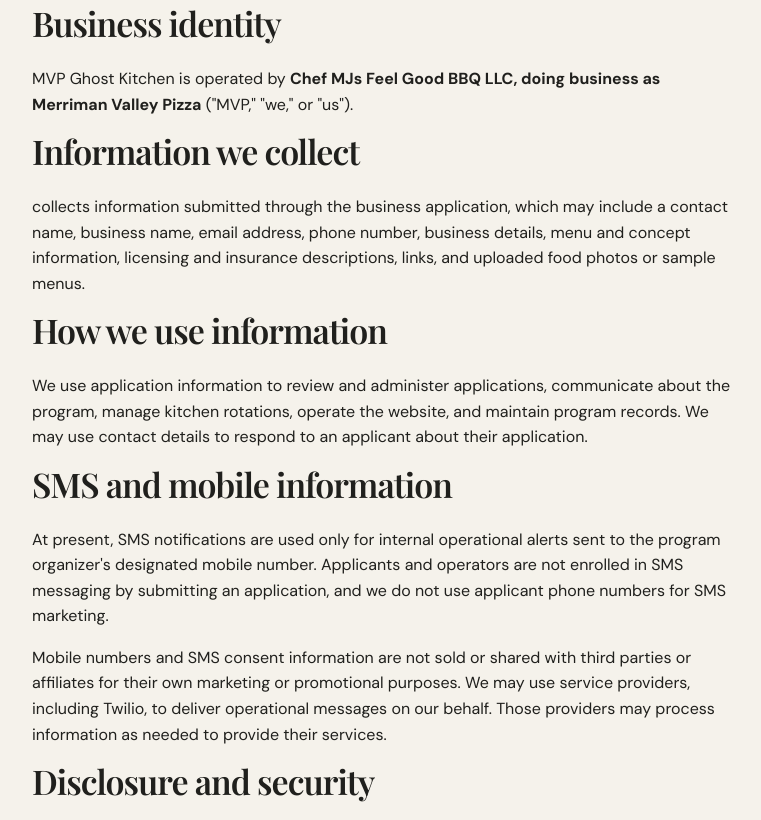
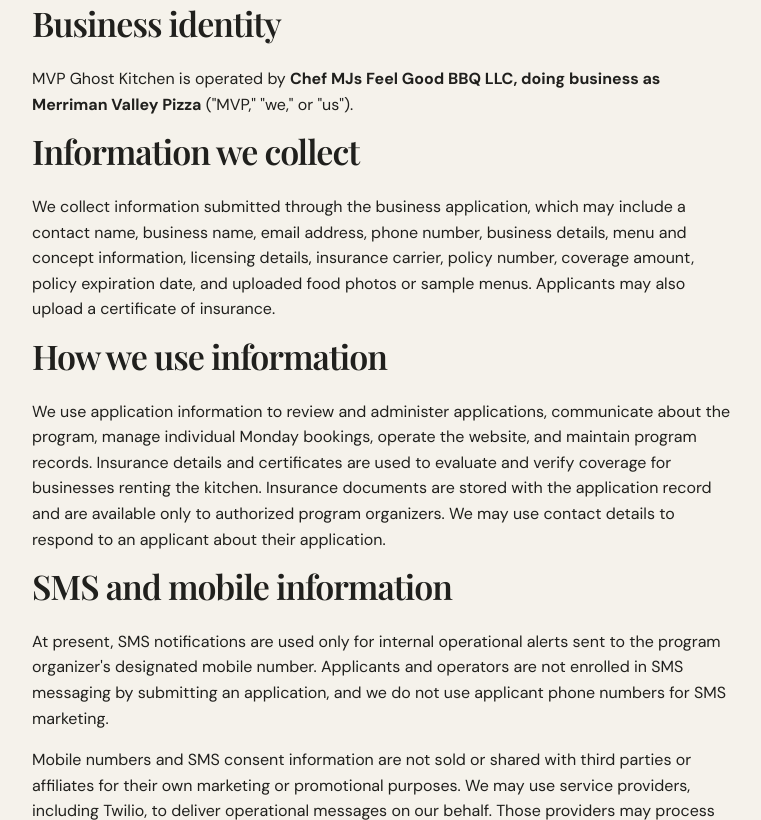
Before and after one commit to jarzenskimichael/Ghost-Kitchen, a Flask app: page /privacy in a window 1280 px wide. Shown: the part 510-1330 px from the top of the page, without its empty margins (96-857 px from the left). Run offline with Flask 3, Linux system fonts and the light colour scheme.

Commit message:
Update privacy policy to disclose insurance information and certificate collection

```diff
--- a/mvp-ghost-kitchen/app/templates/privacy.html
+++ b/mvp-ghost-kitchen/app/templates/privacy.html
@@ -2,8 +2,8 @@
 <section class="page-hero compact"><p class="eyebrow">MVP GHOST KITCHEN</p><h1>Privacy <em>Policy.</em></h1><p>Last updated: November 14, 2026</p><p class="legal-entity"><strong>Chef MJs Feel Good BBQ LLC, doing business as Merriman Valley Pizza</strong></p>
 </section>
 <section class="section"><div class="form-intro">
-<h2>Business identity</h2><p>MVP Ghost Kitchen is operated by <strong>Chef MJs Feel Good BBQ LLC, doing business as Merriman Valley Pizza</strong> ("MVP," "we," or "us").</p><h2>Information we collect</h2><p> collects information submitted through the business application, which may include a contact name, business name, email address, phone number, business details, menu and concept information, licensing and insurance descriptions, links, and uploaded food photos or sample menus.</p>
-<h2>How we use information</h2><p>We use application information to review and administer applications, communicate about the program, manage kitchen rotations, operate the website, and maintain program records. We may use contact details to respond to an applicant about their application.</p>
+<h2>Business identity</h2><p>MVP Ghost Kitchen is operated by <strong>Chef MJs Feel Good BBQ LLC, doing business as Merriman Valley Pizza</strong> ("MVP," "we," or "us").</p><h2>Information we collect</h2><p>We collect information submitted through the business application, which may include a contact name, business name, email address, phone number, business details, menu and concept information, licensing details, insurance carrier, policy number, coverage amount, policy expiration date, and uploaded food photos or sample menus. Applicants may also upload a certificate of insurance.</p>
+<h2>How we use information</h2><p>We use application information to review and administer applications, communicate about the program, manage individual Monday bookings, operate the website, and maintain program records. Insurance details and certificates are used to evaluate and verify coverage for businesses renting the kitchen. Insurance documents are stored with the application record and are available only to authorized program organizers. We may use contact details to respond to an applicant about their application.</p>
 <h2>SMS and mobile information</h2><p>At present, SMS notifications are used only for internal operational alerts sent to the program organizer's designated mobile number. Applicants and operators are not enrolled in SMS messaging by submitting an application, and we do not use applicant phone numbers for SMS marketing.</p><p>Mobile numbers and SMS consent information are not sold or shared with third parties or affiliates for their own marketing or promotional purposes. We may use service providers, including Twilio, to deliver operational messages on our behalf. Those providers may process information as needed to provide their services.</p>
 <h2>Disclosure and security</h2><p>We do not sell personal information. We may disclose information to service providers supporting the website and program, or when required to comply with law or protect the rights, safety, and security of MVP and others. We use reasonable administrative and technical measures to protect information, but no internet transmission or storage system can be guaranteed completely secure.</p>
 <h2>Retention and choices</h2><p>We retain application and operational information for as long as reasonably needed to administer the program, maintain business records, resolve issues, and meet legal obligations. You may contact MVP to ask about or request correction of information you submitted.</p>
```
